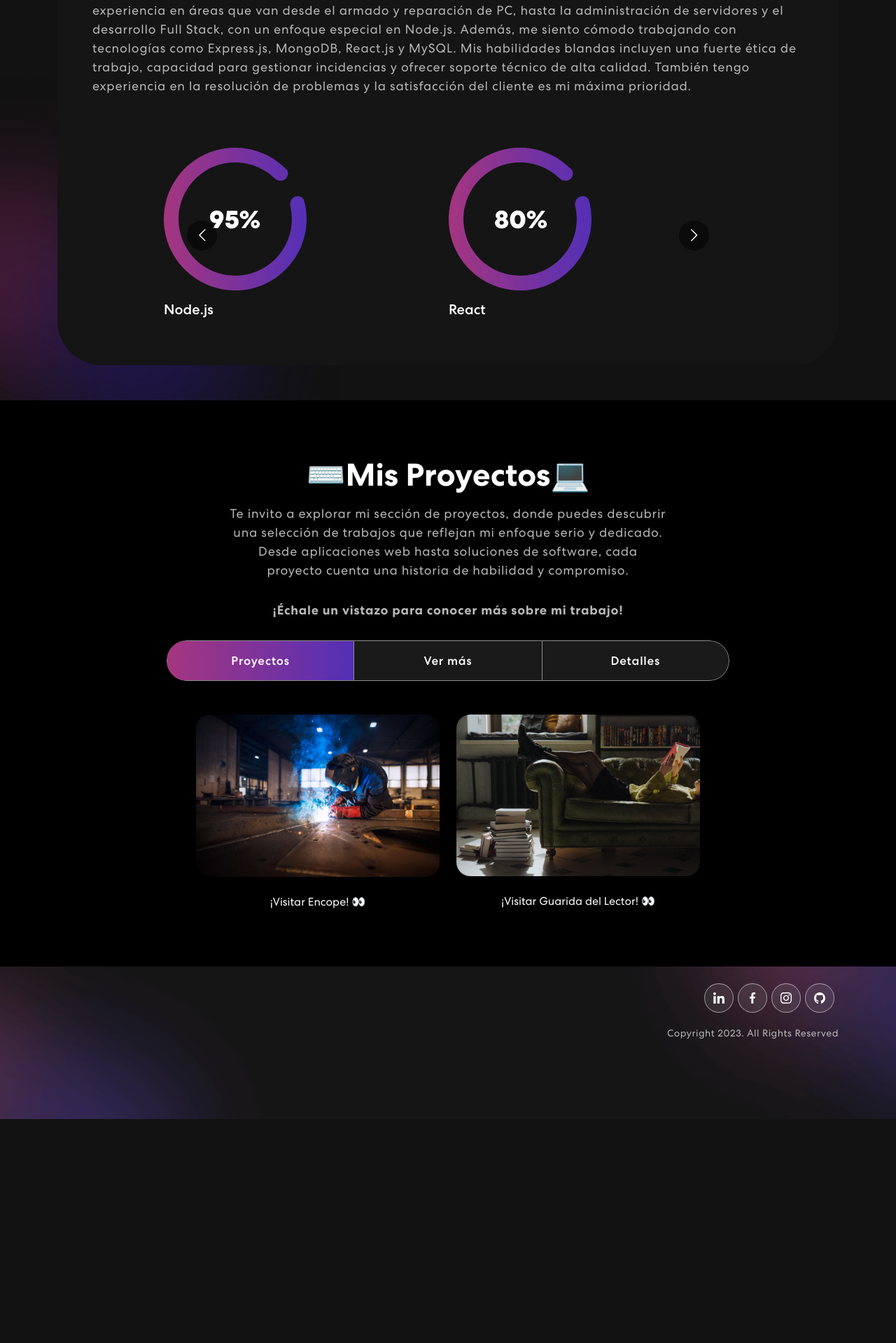
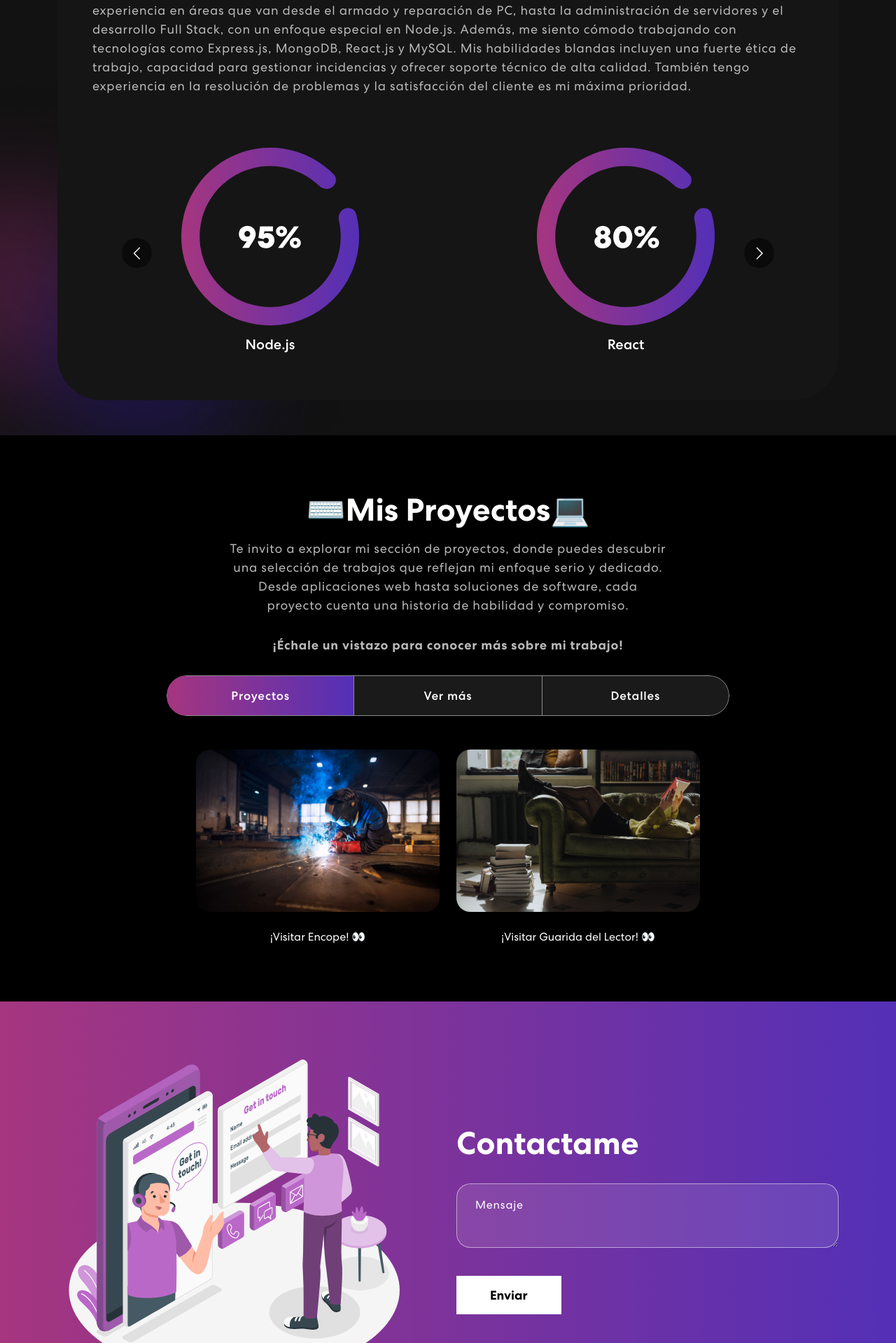
Before and after one commit to Svarium/myPortfolio, a React (Create React App) app: page / in a window 1280 px wide. Shown: the part 881-2800 px from the top of the page at 70% size. Before the commit the page ends 2480 px from the top, so only its background shows below. Built offline with nearby package versions, Linux system fonts and the light colour scheme.

Commit message:
agrego formulario de contacto con html

```diff
--- a/src/App.css
+++ b/src/App.css
@@ -284,7 +284,7 @@ nav.navbar .navbar-toggler[aria-expanded="true"] .navbar-toggler-icon {
 }
 .banner img {
   animation: updown 3s linear infinite;
-  box-shadow: 5px 3px 15px rgba(204, 22, 221, 0.5)!important;
+  box-shadow: 0px 0px 20px rgba(204, 22, 221, 0.5)!important;
 }
 @keyframes updown {
     0% {
@@ -326,7 +326,7 @@ nav.navbar .navbar-toggler[aria-expanded="true"] .navbar-toggler-icon {
 
 }
 .skill-slider {
-  width: 80%;
+  width: 100%;
   margin: 0 auto;
   position: relative;
 }
--- a/src/App.js
+++ b/src/App.js
@@ -15,6 +15,7 @@ function App() {
       <Banner/>
       <Skills/>
       <Projects/>
+      <Contact/>
       <Footer/>
       </div>
   );
--- a/src/components/Contact.js
+++ b/src/components/Contact.js
@@ -1,6 +1,6 @@
 import { useState } from "react"
 import { Container, Row, Col } from "react-bootstrap";
-import contactImg from "../assets/img/contact-img.svg";
+import contactImg from "../assets/img/Get in touch-amico.svg";
 
 export const Contact = () => {
 
@@ -13,7 +13,7 @@ export const Contact = () => {
     }
 
     const [formDetails, setFormDetails] = useState(forminitialDetails)
-    const [buttonText, setButtonText] = useState('Send')
+    const [buttonText, setButtonText] = useState('Enviar')
     const [status, setStatus] = useState({})
 
     const onFormUpdate = (category, value) => {
@@ -23,25 +23,6 @@ export const Contact = () => {
         })
     }
 
-    const handleSubmit = async(e) => {
-        e.preventDefault();
-        setButtonText('Sending...')
-        let response = await fetch('http://localhost:5000/contact', {
-          method:"POST",
-          headers:{
-            "Content-Type" : "Aplication/json;charset=utf-8"
-          },
-          body: JSON.stringify(formDetails) ,
-        });
-        setButtonText("Send");
-        let result = response.json();
-        setFormDetails(forminitialDetails)
-        if (result.code === 200) {
-            setStatus({success:true, message:'Message sent successfully'});
-        } else {
-            setStatus({success:false, message:'Something went wrong, please try afain later'})
-        }
-    };
 
     return (
         <section className="contact" id="connect">
@@ -51,20 +32,21 @@ export const Contact = () => {
                         <img src={contactImg} alt="Contact Us"/>
                     </Col>
                     <Col md={6}>
-                        <h2>Get in Touch</h2>
-                        <form>
-                            <Row onSubmit={handleSubmit}>
-                                <Col sm={6} className="px-1">
-                                    <input type="text" value={formDetails.firstName} placeholder="First Name" onChange={(e) => onFormUpdate('firstName', e.target.value)}></input></Col>
+                        <h2>Contactame</h2>
+                        <form action="mailto:svariumfoo@gmail.com" method="post" enctype="text/plain">
+                            <Row >
+                              {/*   <Col sm={6} className="px-1">
+                                    <input type="text" placeholder="Nombre" name="Nombre" ></input></Col>
 
-                                <Col sm={6} className="px-1"> <input type="text" value={formDetails.lastName} placeholder="Last Name" onChange={(e) => onFormUpdate('lastName', e.target.value)}></input></Col>
+                                <Col sm={6} className="px-1"> <input type="text" name="Apellido" placeholder="Apellido"
+                                ></input></Col>
 
-                                <Col sm={6} className="px-1"> <input type="email" value={formDetails.email} placeholder="Email" onChange={(e) => onFormUpdate('email', e.target.value)}></input></Col>
+                                <Col sm={6} className="px-1"> <input type="email"  placeholder="Email" name="Email"></input></Col>
 
-                                <Col sm={6} className="px-1"> <input type="tel" value={formDetails.phone} placeholder="Phone" onChange={(e) => onFormUpdate('phone', e.target.value)}></input></Col>
+                                <Col sm={6} className="px-1"> <input type="tel"  placeholder="Teléfono" name="Telefono" ></input></Col> */}
 
                                 <Col>
-                                    <textarea row="6" value={formDetails.message} placeholder="Message" onChange={(e) => onFormUpdate('message', e.target.value)}></textarea>
+                                    <textarea row="6"  placeholder="Mensaje" name="Mensaje"></textarea>
                                     <button type="submit"><span> {buttonText}</span></button>
                                 </Col>
                                 {
--- a/src/components/NavBar.js
+++ b/src/components/NavBar.js
@@ -1,6 +1,6 @@
 import { useState, useEffect} from "react";
 import {Navbar, Container, Nav } from "react-bootstrap";
-import logo from '../assets/img/WhatsApp Image 2023-09-22 at 17.36.45.jpeg';
+import contactIcon from '../assets/img/WhatsApp Image 2023-09-22 at 17.36.45.jpeg';
 import navIcon1 from '../assets/img/nav-icon1.svg';
 import navIcon2 from '../assets/img/nav-icon2.svg';
 import navIcon3 from '../assets/img/nav-icon3.svg';
@@ -52,7 +52,7 @@ export const NavBar = () => {
                 <a href="https://www.instagram.com/tomatedespachurrado/?hl=es"><img src={navIcon3} alt=""/></a>
                 <a href="https://github.com/Svarium"><img src={navIcon4} alt=""/></a>
                 </div>
-                <a href="https://api.whatsapp.com/send?phone=541125203244&text=hola,%20¿qué%20tal%20estás?"><button className="vvd"><span>Contacta conmigo</span></button></a>
+                <a href="https://api.whatsapp.com/send?phone=541125203244&text=hola,%20¿qué%20tal%20estás?"><button className="vvd"><i class="fa-brands fa-whatsapp fa-xl"></i> <span className="ms-1"> Contacta conmigo</span></button></a>
             </span>
           </Navbar.Collapse>
         </Container>
--- a/src/components/Skill.js
+++ b/src/components/Skill.js
@@ -43,7 +43,7 @@ Mis habilidades blandas incluyen una fuerte ética de trabajo, capacidad para ge
                         </p>
 
                         {/* PODRIA ARMAR UN ARRAY PARA SETEAR EL ESTADO Y MAPEARLO PARA MOSTRAR TODOS LOS ELEMENTOS */}
-                        <Carousel responsive={responsive} infinite={true} className="skill-slider">
+                        <Carousel responsive={responsive} infinite={true} className="skill-slider align-content-center align-items-center text-center">
                             <div className="item">
                                 <img src={meter1} alt="image"/>
                                 <h5>Node.js</h5>
```
Also changed, not shown: src/assets/img/Get in touch-amico.svg (added), src/assets/img/whats-app-whatsapp-whatsapp-icon.svg (added).
